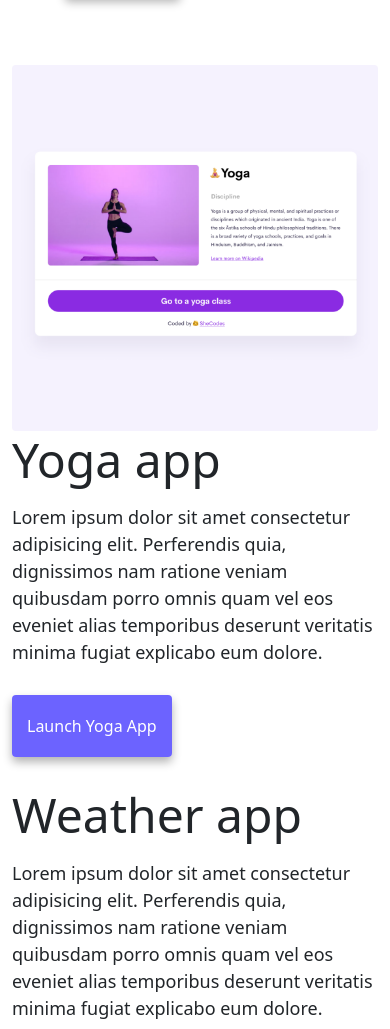
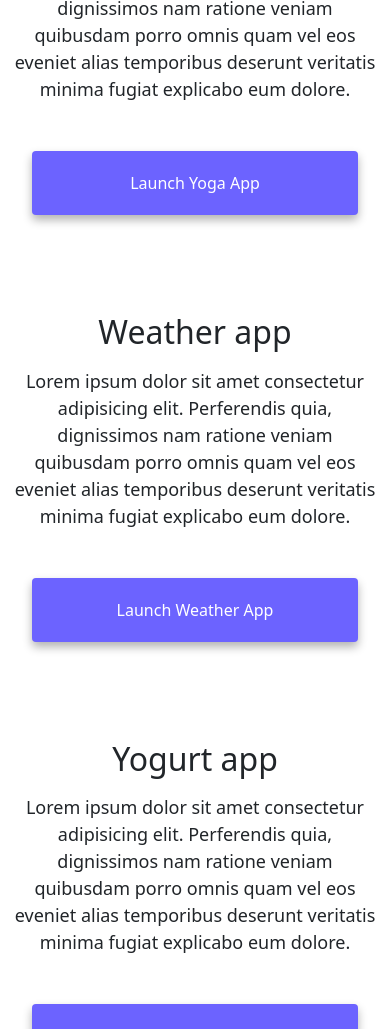
Before and after one commit to Fkalantar/Developer-final-project, a plain HTML site: page index.html in a window 390 px wide. Shown: the part 579-1608 px from the top of the page. Drawn offline with nearby package versions, Linux system fonts and the light colour scheme.

Commit message:
Made index and about pages fully responsive

```diff
--- a/index.html
+++ b/index.html
@@ -23,7 +23,7 @@
     <link rel="stylesheet" href="style.css" />
   </head>
   <body>
-    <nav class="navbar navbar-expand-lg navbar-light bg-light sticky-sm-top">
+    <nav class="navbar navbar-expand-lg navbar-light bg-light sticky-top">
       <div class="container-fluid">
         <a class="navbar-brand" href="#" title="Homepage">Fataneh Kalantar</a>
         <button
@@ -88,12 +88,12 @@
           <img
             src="images/yoga.png"
             alt="Yoga project"
-            class="img-fluid rounded"
+            class="img-fluid rounded d-none d-md-block"
           />
         </div>
 
         <div class="col-sm-6">
-          <h2 class="text-start mb-3">Yoga app</h2>
+          <h2 class="mb-3 sub-head">Yoga app</h2>
           <p>
             Lorem ipsum dolor sit amet consectetur adipisicing elit. Perferendis
             quia, dignissimos nam ratione veniam quibusdam porro omnis quam vel
@@ -110,7 +110,7 @@
 
       <div class="row mt-5">
         <div class="col-sm-6">
-          <h2 class="text-start mb-3">Weather app</h2>
+          <h2 class="mb-3 sub-head">Weather app</h2>
           <p>
             Lorem ipsum dolor sit amet consectetur adipisicing elit. Perferendis
             quia, dignissimos nam ratione veniam quibusdam porro omnis quam vel
@@ -128,7 +128,7 @@
           <img
             src="images/weather.png"
             alt="Weather project"
-            class="img-fluid rounded"
+            class="img-fluid rounded d-none d-md-block"
           />
         </div>
       </div>
@@ -138,12 +138,12 @@
           <img
             src="images/yogurt.png"
             alt="Yogurt project"
-            class="img-fluid rounded"
+            class="img-fluid rounded d-none d-md-block"
           />
         </div>
 
         <div class="col-sm-6">
-          <h2 class="text-start mb-3">Yogurt app</h2>
+          <h2 class="mb-3 sub-head">Yogurt app</h2>
           <p>
             Lorem ipsum dolor sit amet consectetur adipisicing elit. Perferendis
             quia, dignissimos nam ratione veniam quibusdam porro omnis quam vel
--- a/style.css
+++ b/style.css
@@ -96,3 +96,34 @@ p {
   padding: 20px 15px;
   border-radius: 4px;
 }
+
+.sub-head {
+  text-align: left;
+  font-size: 48px;
+}
+
+@media (max-width: 414px) {
+  h1 {
+    font-size: 48px;
+    line-height: 1.5;
+  }
+
+  h2 {
+    font-size: 32px;
+  }
+
+  .sub-head {
+    font-size: 32px;
+    text-align: center;
+  }
+
+  p {
+    text-align: center;
+  }
+
+  .launch-link {
+    display: block;
+    margin: 0 20px 50px;
+    text-align: center;
+  }
+}
```
Also changed, not shown: about.html (+2 -2 lines).
